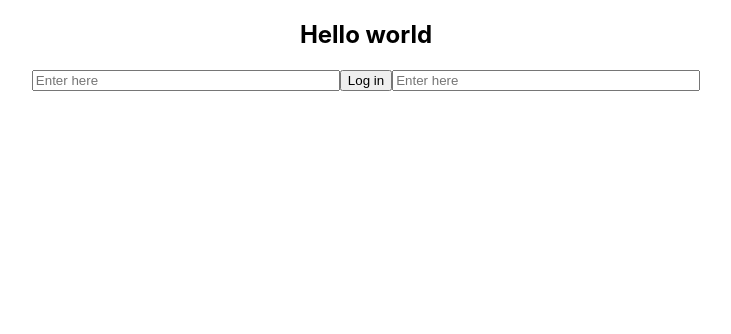
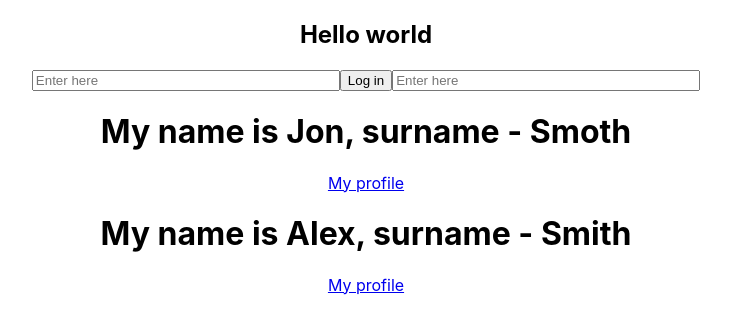
Before and after one commit to Ulianna0309/my-app, a React (Create React App) app: page / in a window 1280 px wide. Shown: the top 334 px of the page, without its empty margins (274-1005 px from the left). Built offline with nearby package versions, Linux system fonts and the light colour scheme.

Commit message:
127 props

```diff
--- a/src/App.js
+++ b/src/App.js
@@ -36,6 +36,16 @@
   return <button>{logged ? 'Enter': text}</button>
 }
 
+function WhoAmI ({name, surname, link}){
+  return(
+    <div>
+      <h1>My name is {name()}, surname - {surname}</h1>
+      <a href={link}>My profile</a>
+    </div>
+  )
+}
+
+
 function App() {
   return (
     <div className="App">
@@ -45,6 +55,9 @@
         <Field/>
         <Btn/>
         <Field2/>
+
+        <WhoAmI name={() => {return 'Jon'}} surname="Smoth" link="gmail.com"/>
+        <WhoAmI name={() => {return 'Alex'}} surname="Smith" link="gmail.ua"/>
     </div>
   );
 }
```
